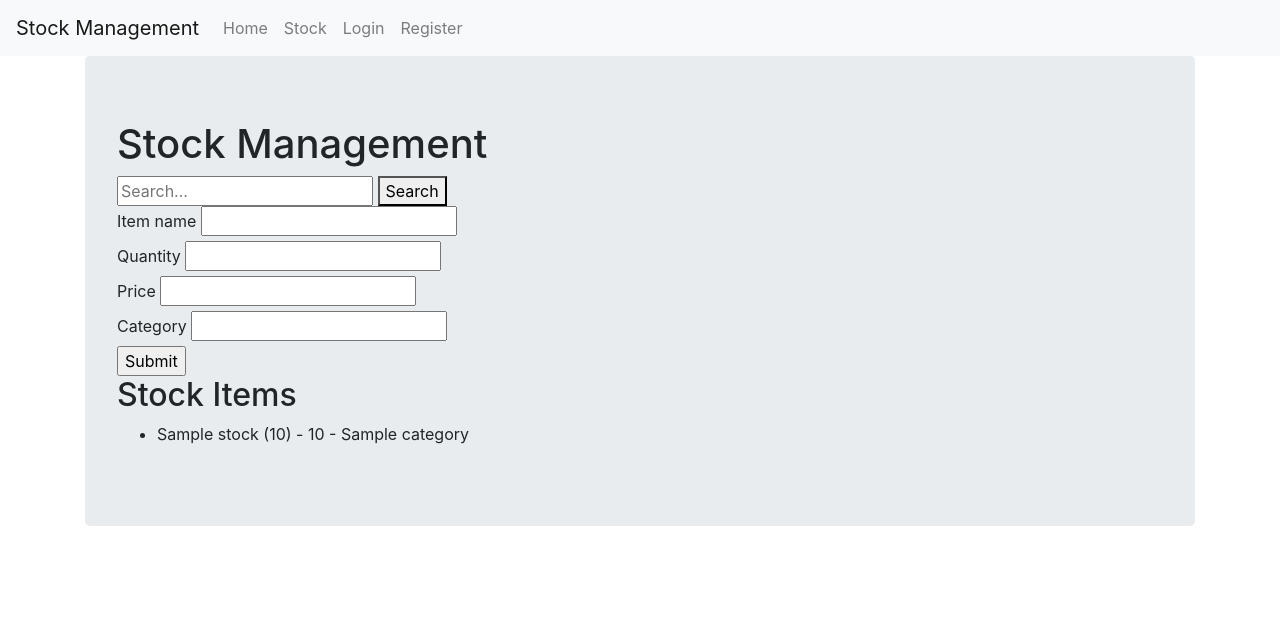
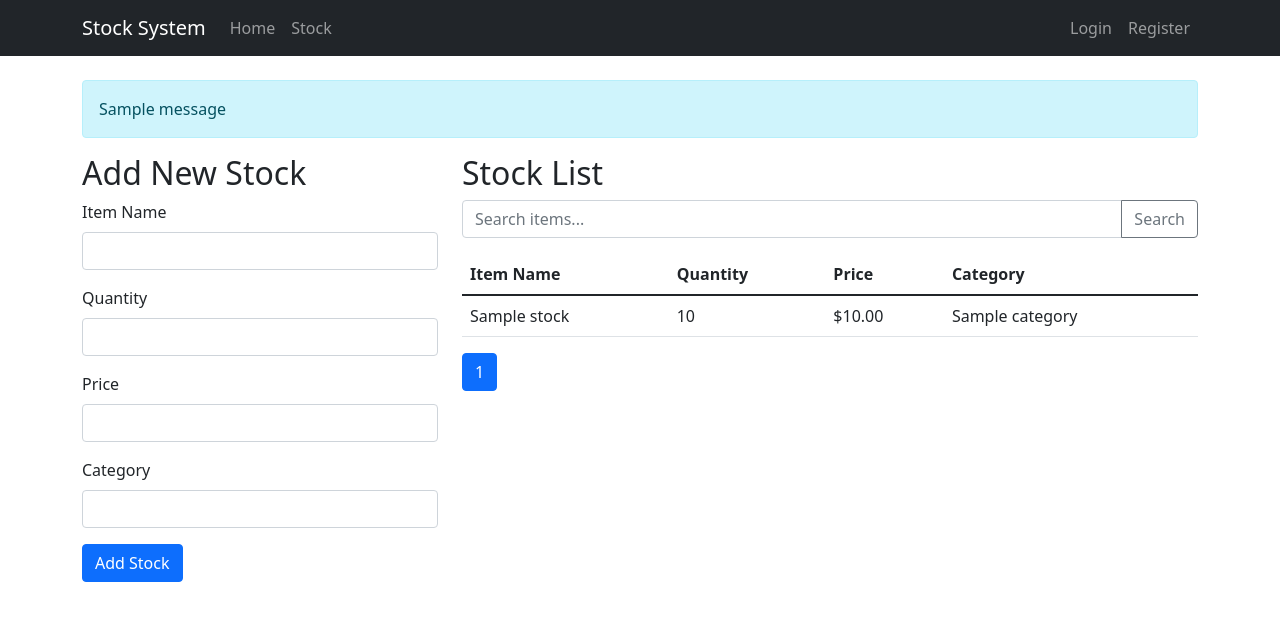
Before and after one commit to Fayata/stock, a Flask app: template templates/stock.html in a window 1280 px wide. Shown: the top 621 px of the page. Run offline with Flask 3, Linux system fonts and the light colour scheme; tables that the repository leaves empty hold one stand-in row (values such as "Sample post"); the template is opened without the code that fills it: values that come from a table or form of the project are taken from there, most other values are stand-ins (such as "Sample title", 1, 10 or a date in 2020); one stand-in notice (Sample message) is shown; form fields are guessed from the names that the template uses; parts of the project's set-up code (start-up, migrations or seed data) failed here and were passed over; some libraries are stand-ins or nearby versions.

Commit message:
fix bug interface

```diff
--- a/app.py
+++ b/app.py
@@ -18,56 +18,56 @@ def load_user(user_id):
 
 @app.route('/')
 def home():
-    highest_sales_category = Stock.query.order_by(Stock.quantity.desc()).first()
-    return render_template('home.html', category=highest_sales_category)
+    return render_template('home.html')
 
 @app.route('/stock', methods=['GET', 'POST'])
-def stock():
+@login_required
+def stock_management():  # Changed function name to avoid conflict
     form = StockForm()
     if form.validate_on_submit():
-        new_stock = Stock(item_name=form.item_name.data, quantity=form.quantity.data,
-                          price=form.price.data, category=form.category.data)
+        new_stock = Stock(
+            item_name=form.item_name.data,
+            quantity=form.quantity.data,
+            price=form.price.data,
+            category=form.category.data
+        )
         db.session.add(new_stock)
         db.session.commit()
-        return redirect(url_for('stock'))
-@app.route('/stock', methods=['GET', 'POST'])
-def stock():
-    form = StockForm()
-    if form.validate_on_submit():
-        new_stock = Stock(item_name=form.item_name.data, quantity=form.quantity.data,
-                          price=form.price.data, category_id=form.category.data)
-        db .session.add(new_stock)
-        db.session.commit()
-        return redirect(url_for('stock'))
+        return redirect(url_for('stock_management'))
 
     page = request.args.get('page', 1, type=int)
     search_term = request.args.get('search')
     if search_term:
-        stocks = Stock.query.filter(Stock.item_name.like(f'%{search_term}%')).paginate(page, per_page=8)
+        stocks = Stock.query.filter(Stock.item_name.like(f'%{search_term}%')).paginate(page=page, per_page=8)
     else:
-        stocks = Stock.query.paginate(page, per_page=8)
+        stocks = Stock.query.paginate(page=page, per_page=8)
     return render_template('stock.html', stocks=stocks, form=form)
-
 
 @app.route('/login', methods=['GET', 'POST'])
 def login():
+    if current_user.is_authenticated:
+        return redirect(url_for('home'))
     form = LoginForm()
     if form.validate_on_submit():
         user = User.query.filter_by(username=form.username.data).first()
         if user and user.check_password(form.password.data):
             login_user(user)
-            return redirect(url_for('home'))
+            next_page = request.args.get('next')
+            return redirect(next_page) if next_page else redirect(url_for('home'))
         flash('Invalid username or password')
     return render_template('login.html', form=form)
 
 @app.route('/register', methods=['GET', 'POST'])
 def register():
+    if current_user.is_authenticated:
+        return redirect(url_for('home'))
     form = RegistrationForm()
     if form.validate_on_submit():
-        new_user = User(username=form.username.data)
-        new_user.set_password(form.password.data)
-        db.session.add(new_user)
+        user = User(username=form.username.data)
+        user.set_password(form.password.data)
+        db.session.add(user)
         db.session.commit()
+        flash('Registration successful!')
         return redirect(url_for('login'))
     return render_template('register.html', form=form)
 
@@ -77,5 +77,9 @@ def logout():
     logout_user()
     return redirect(url_for('login'))
 
+# Create the database tables
+with app.app_context():
+    db.create_all()
+
 if __name__ == '__main__':
     app.run(debug=True)
--- a/forms.py
+++ b/forms.py
@@ -1,6 +1,13 @@
 from flask_wtf import FlaskForm
-from wtforms import StringField, IntegerField, FloatField, SubmitField, PasswordField
+from wtforms import StringField, IntegerField, FloatField, SubmitField, PasswordField, SelectField
 from wtforms.validators import DataRequired, Length, EqualTo
+
+class StockForm(FlaskForm):
+    item_name = StringField('Item Name', validators=[DataRequired()])
+    quantity = IntegerField('Quantity', validators=[DataRequired()])
+    price = FloatField('Price', validators=[DataRequired()])
+    category = StringField('Category', validators=[DataRequired()])
+    submit = SubmitField('Add Stock')
 
 class LoginForm(FlaskForm):
     username = StringField('Username', validators=[DataRequired()])
--- a/templates/base.html
+++ b/templates/base.html
@@ -3,28 +3,45 @@
 <head>
     <meta charset="UTF-8">
     <meta name="viewport" content="width=device-width, initial-scale=1.0">
-    <link rel="stylesheet" href="https://stackpath.bootstrapcdn.com/bootstrap/4.5.2/css/bootstrap.min.css">
-    <link rel="stylesheet" href="{{ url_for('static', filename='styles.css') }}">
-    <title>Stock Management</title>
+    <title>Stock Management System</title>
+    <link href="https://cdn.jsdelivr.net/npm/bootstrap@5.1.3/dist/css/bootstrap.min.css" rel="stylesheet">
 </head>
 <body>
-    <nav class="navbar navbar-expand-lg navbar-light bg-light">
-        <a class="navbar-brand" href="{{ url_for('home') }}">Stock Management</a>
-        <div class="collapse navbar-collapse">
+    <nav class="navbar navbar-expand-lg navbar-dark bg-dark">
+        <div class="container">
+            <a class="navbar-brand" href="{{ url_for('home') }}">Stock System</a>
+            <button class="navbar-toggler" type="button" data-bs-toggle="collapse" data-bs-target="#navbarNav">
+                <span class="navbar-toggler-icon"></span>
+            </button>
+            <div class="collapse navbar-collapse" id="navbarNav">
                 <ul class="navbar-nav">
                     <li class="nav-item"><a class="nav-link" href="{{ url_for('home') }}">Home</a></li>
-                <li class="nav-item"><a class="nav-link" href="{{ url_for('stock') }}">Stock</a></li>
+                    <li class="nav-item"><a class="nav-link" href="{{ url_for('stock_management') }}">Stock</a></li>
+                </ul>
+                <ul class="navbar-nav ms-auto">
                     {% if current_user.is_authenticated %}
                         <li class="nav-item"><a class="nav-link" href="{{ url_for('logout') }}">Logout</a></li>
                     {% else %}
-                    <li class="nav-item"><a class ="nav-link" href="{{ url_for('login') }}">Login</a></li>
+                        <li class="nav-item"><a class="nav-link" href="{{ url_for('login') }}">Login</a></li>
                         <li class="nav-item"><a class="nav-link" href="{{ url_for('register') }}">Register</a></li>
                     {% endif %}
                 </ul>
             </div>
+        </div>
     </nav>
-    <div class="container">
+
+    <div class="container mt-4">
+        {% with messages = get_flashed_messages() %}
+            {% if messages %}
+                {% for message in messages %}
+                    <div class="alert alert-info">{{ message }}</div>
+                {% endfor %}
+            {% endif %}
+        {% endwith %}
+
         {% block content %}{% endblock %}
     </div>
+
+    <script src="https://cdn.jsdelivr.net/npm/bootstrap@5.1.3/dist/js/bootstrap.bundle.min.js"></script>
 </body>
 </html>
--- a/templates/stock.html
+++ b/templates/stock.html
@@ -1,31 +1,75 @@
 {% extends 'base.html' %}
 
 {% block content %}
-<div class="jumbotron">
-    <h1>Stock Management</h1>
-    <form method="GET">
-        <input type="text" name="search" placeholder="Search...">
-        <button type="submit">Search</button>
-    </form>
+<div class="row">
+    <div class="col-md-4">
+        <h2>Add New Stock</h2>
+        <form method="POST">
+            {{ form.hidden_tag() }}
+            <div class="mb-3">
+                {{ form.item_name.label(class="form-label") }}
+                {{ form.item_name(class="form-control") }}
+            </div>
+            <div class="mb-3">
+                {{ form.quantity.label(class="form-label") }}
+                {{ form.quantity(class="form-control") }}
+            </div>
+            <div class="mb-3">
+                {{ form.price.label(class="form-label") }}
+                {{ form.price(class="form-control") }}
+            </div>
+            <div class="mb-3">
+                {{ form.category.label(class="form-label") }}
+                {{ form.category(class="form-control") }}
+            </div>
+            {{ form.submit(class="btn btn-primary") }}
+        </form>
+    </div>
 
-    <form method="POST">
-        {{ form.hidden_tag() }}
-        {{ form.item_name.label }} {{ form.item_name() }}<br>
-        {{ form.quantity.label }} {{ form.quantity() }}<br>
-        {{ form.price.label }} {{ form.price() }}<br>
-        {{ form.category.label }} {{ form.category() }}<br>
-        {{ form.submit() }}
-    </form>
+    <div class="col-md-8">
+        <h2>Stock List</h2>
+        <form class="mb-3" method="GET">
+            <div class="input-group">
+                <input type="text" name="search" class="form-control" placeholder="Search items...">
+                <button class="btn btn-outline-secondary" type="submit">Search</button>
+            </div>
+        </form>
 
-    <h2>Stock Items</h2>
-    <ul>
-        {% for stock in stocks.items %}
-            <li>{{ stock.item_name }} ({{ stock.quantity }}) - {{ stock.price }} - {{ stock.category.name }}</li>
-        {% endfor %}
-    </ul>
+        <table class="table">
+            <thead>
+                <tr>
+                    <th>Item Name</th>
+                    <th>Quantity</th>
+                    <th>Price</th>
+                    <th>Category</th>
+                </tr>
+            </thead>
+            <tbody>
+                {% for stock in stocks.items %}
+                <tr>
+                    <td>{{ stock.item_name }}</td>
+                    <td>{{ stock.quantity }}</td>
+                    <td>${{ "%.2f"|format(stock.price) }}</td>
+                    <td>{{ stock.category }}</td>
+                </tr>
+                {% endfor %}
+            </tbody>
+        </table>
 
-    {% if stocks.has_next %}
-        <a href="{{ url_for('stock', page=stocks.next_num) }}">Next Page</a>
-    {% endif %}
+        <!-- Pagination -->
+        <nav>
+            <ul class="pagination">
+                {% for page_num in stocks.iter_pages() %}
+                    {% if page_num %}
+                        <li class="page-item {% if page_num == stocks.page %}active{% endif %}">
+                            <a class="page-link" href="{{ url_for('stock_management', page=page_num) }}">{{ page_num }}</a>
+                        </li>
+                    {% else %}
+                        <li class="page-item disabled"><span class="page-link">...</span></li>
+                    {% endif %}
+                {% endfor %}
+            </ul>
+        </nav>
+    </div>
 </div>
 {% endblock %}
```
Also changed, not shown: templates/home.html (+5 -4 lines), templates/login.html (+16 -8 lines), templates/register.html (+19 -11 lines), instance/stock.db. Lines whose indentation alone changed are shown as unchanged.
